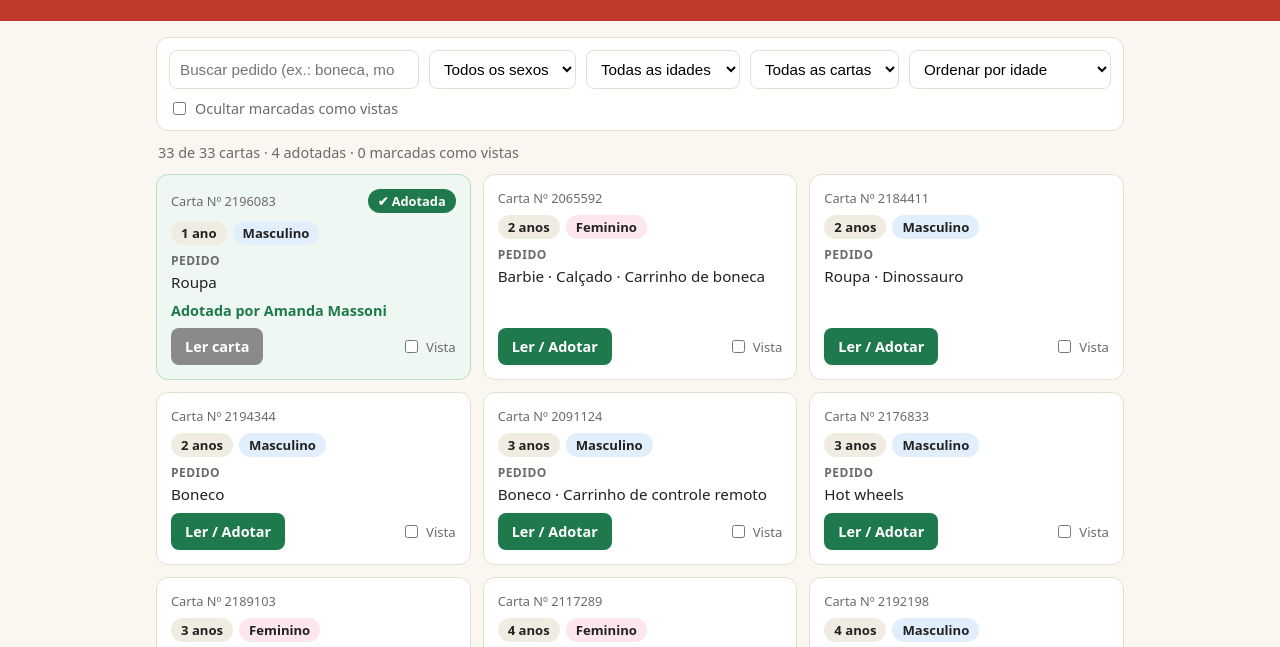
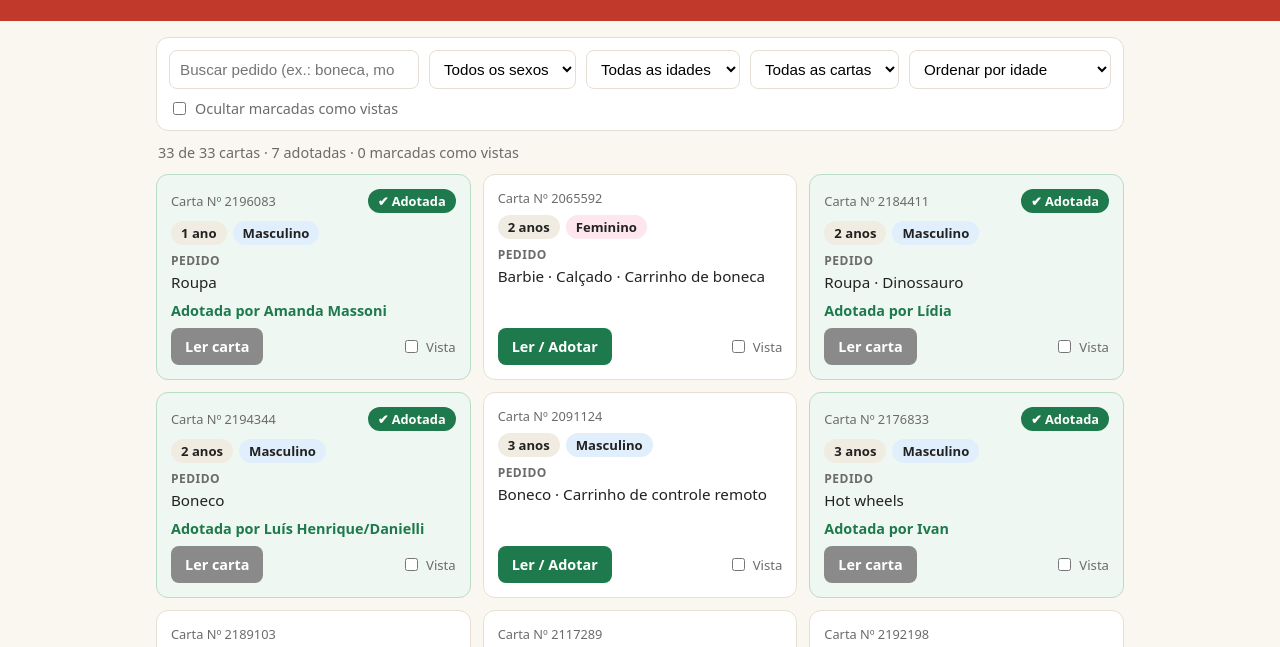
Before and after one commit to LuisHGJ/CorreiosNatal, a plain HTML site: page index.html in a window 1280 px wide. Shown: the part 84-731 px from the top of the page. Drawn offline with Linux system fonts and the light colour scheme.

Commit message:
Adiciona cartas 2176833, 2184411 e 2194344 como adotadas

```diff
--- a/index.html
+++ b/index.html
@@ -124,7 +124,10 @@ const CARTAS = [
 const ADOTADAS = {
   2167798: "Luís Henrique/Danielli",
   2176373: "Luís Henrique/Danielli",
+  2176833: "Ivan",
+  2184411: "Lídia",
   2192220: "Luís Henrique/Danielli",
+  2194344: "Luís Henrique/Danielli",
   2196083: "Amanda Massoni",
 };
 
```
